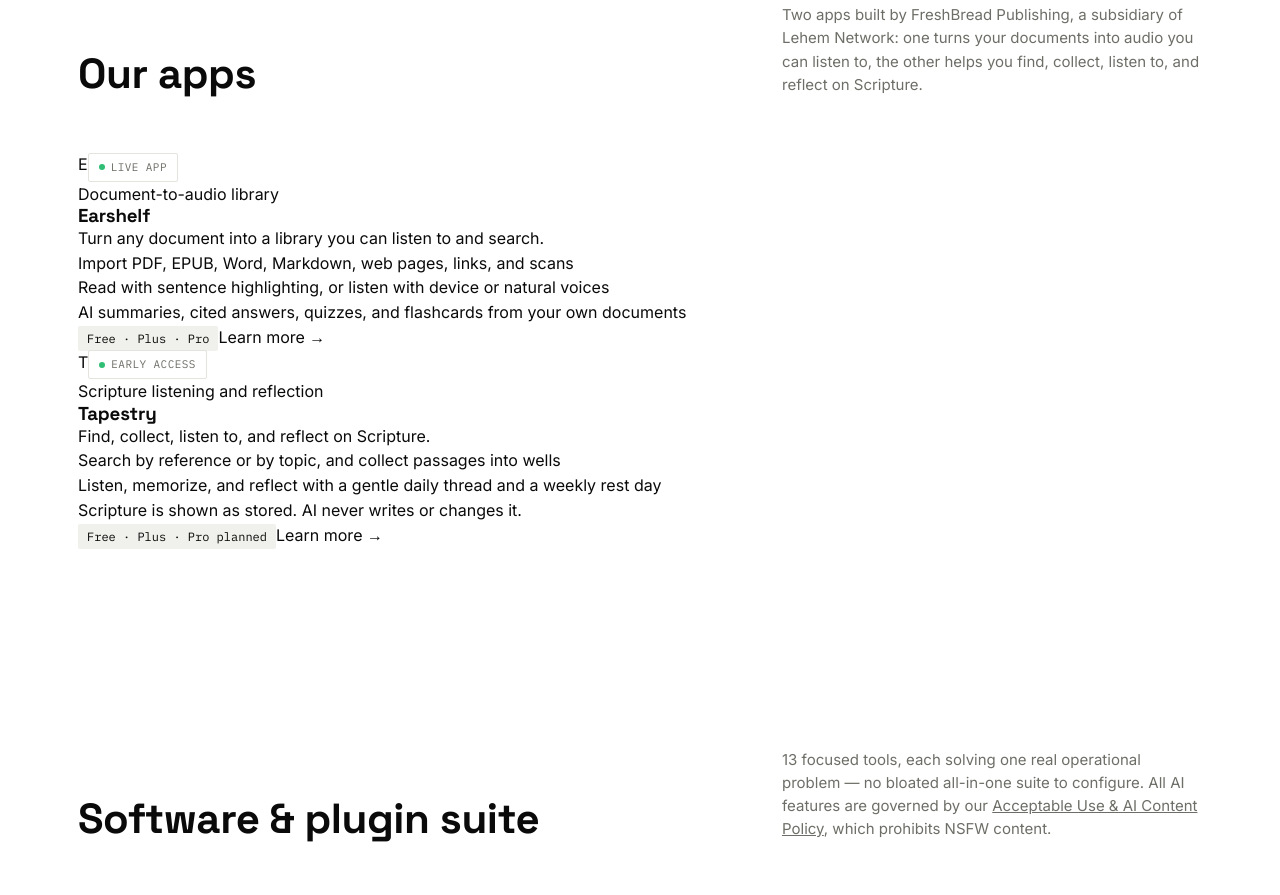
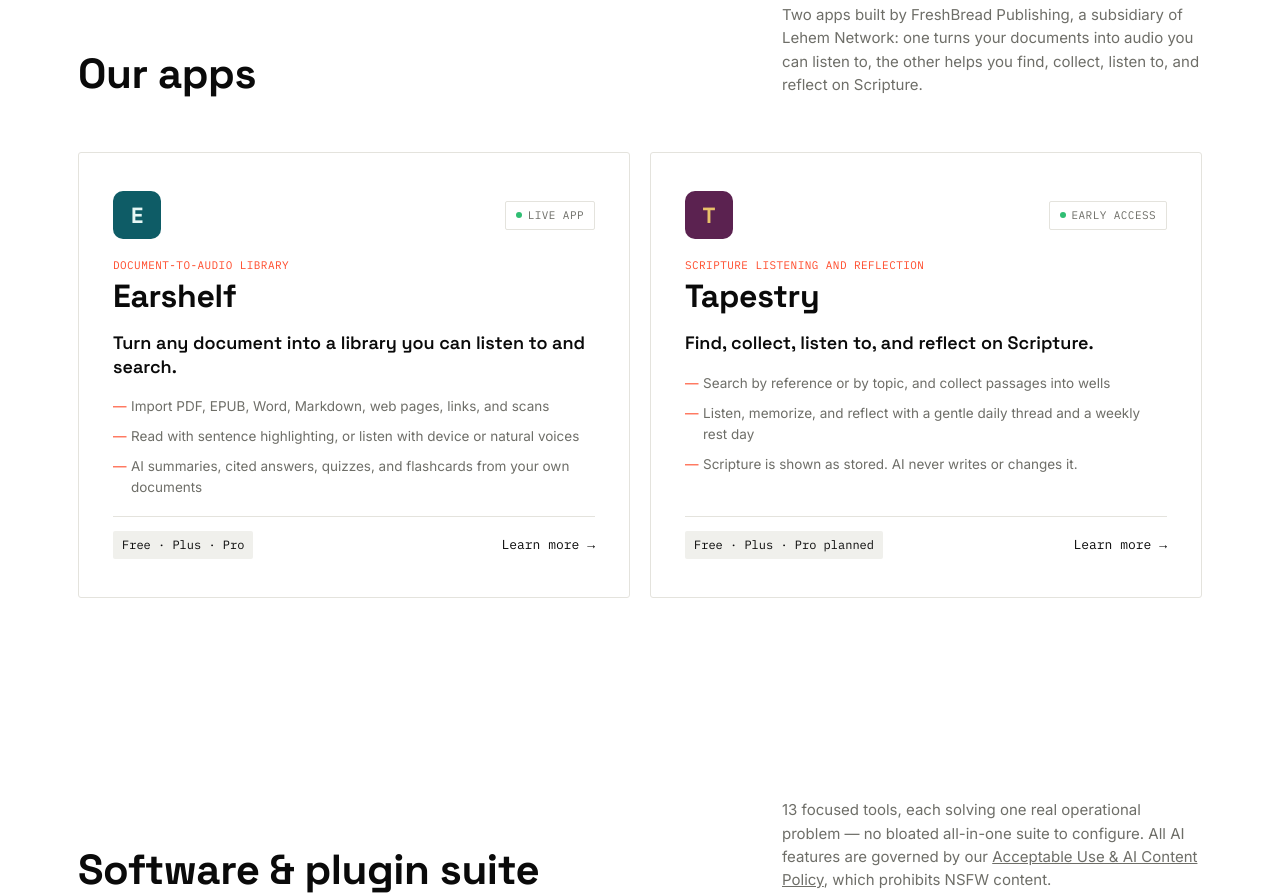
Before and after one commit to imwithoutlimits/freshbread, a plain HTML site: page index.html in a window 1280 px wide. Shown: the part 1120-2015 px from the top of the page. Drawn offline with Linux system fonts and the light colour scheme.

Commit message:
Add files via upload

```diff
--- a/assets/style.css
+++ b/assets/style.css
@@ -275,3 +275,26 @@ form.contact-form input, form.contact-form textarea{
 form.contact-form textarea{min-height:130px;resize:vertical;}
 form.contact-form label{font-family:'IBM Plex Mono',monospace;font-size:11px;text-transform:uppercase;color:var(--mute);margin-bottom:-8px;}
 @media (max-width:860px){.contact-grid{grid-template-columns:1fr;}}
+
+
+/* ---------- Apps (Earshelf, Tapestry) ---------- */
+.app-grid{display:grid;grid-template-columns:repeat(2,1fr);gap:20px;}
+.app-card{display:flex;flex-direction:column;gap:18px;padding:38px 34px;border:1px solid var(--line);border-radius:3px;background:var(--paper);transition:border-color .15s ease;}
+.app-card:hover{border-color:var(--ink);}
+.app-top{display:flex;align-items:center;justify-content:space-between;}
+.app-mark{width:48px;height:48px;border-radius:10px;display:flex;align-items:center;justify-content:center;font-family:'Space Grotesk',sans-serif;font-weight:700;font-size:22px;}
+.app-mark.earshelf{background:#0E5C66;color:#E7F7F5;}
+.app-mark.tapestry{background:#5B2250;color:#E8C16A;}
+.app-card .role{font-family:'IBM Plex Mono',monospace;font-size:11px;color:var(--signal);letter-spacing:0.04em;text-transform:uppercase;margin-bottom:6px;}
+.app-card h3{font-size:32px;}
+.app-card .tagline{font-family:'Space Grotesk',sans-serif;font-size:18px;font-weight:600;line-height:1.3;}
+.app-points{display:flex;flex-direction:column;gap:9px;}
+.app-points li{font-size:13.5px;color:var(--mute);padding-left:18px;position:relative;line-height:1.55;}
+.app-points li::before{content:'\2014';position:absolute;left:0;color:var(--signal);}
+.app-card .foot{display:flex;align-items:center;justify-content:space-between;padding-top:14px;border-top:1px solid var(--line);margin-top:auto;}
+.app-card .arrow{font-family:'IBM Plex Mono',monospace;font-size:13px;}
+@media (max-width:860px){.app-grid{grid-template-columns:1fr;}}
+.prose a{text-decoration:underline;}
+.prose ol{margin:14px 0;padding-left:22px;}
+.prose ol li{color:var(--mute);font-size:15px;line-height:1.75;margin-bottom:8px;padding-left:4px;}
+.prose ol li::before{content:none;}
```
